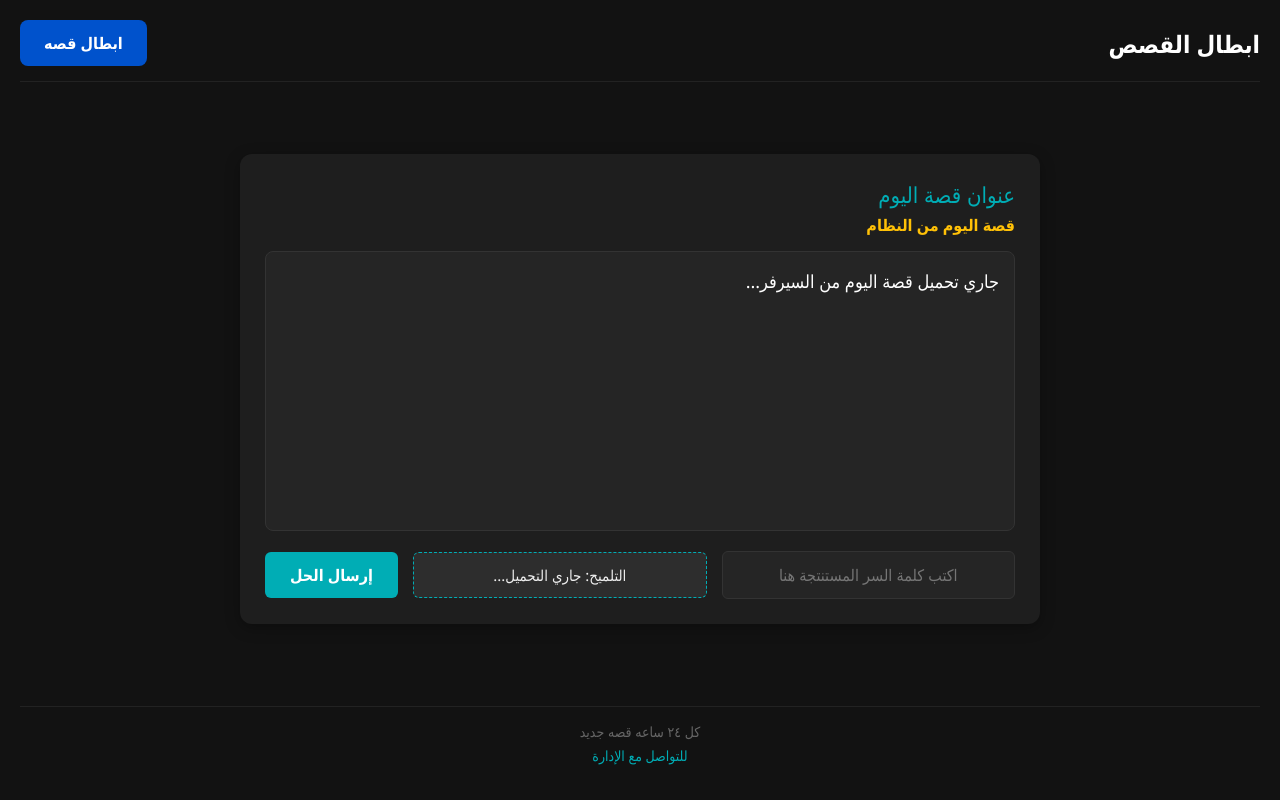
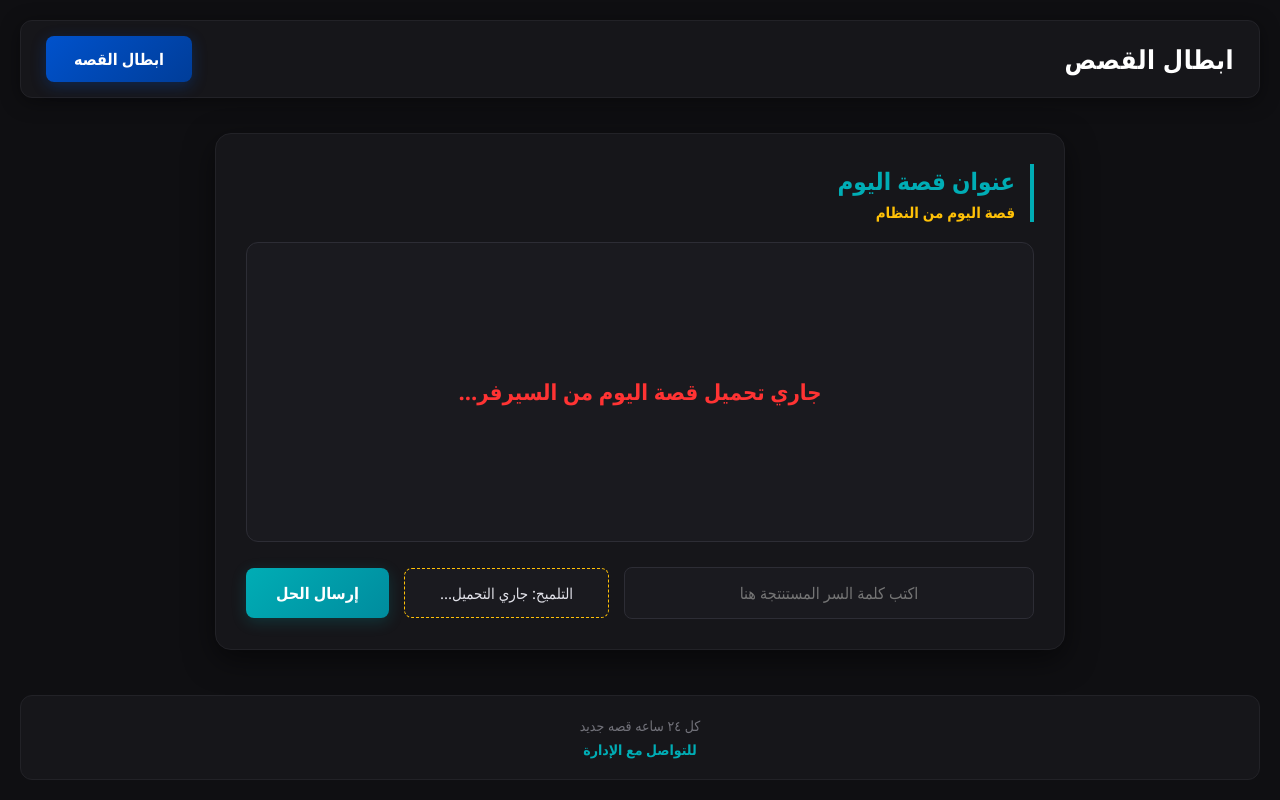
Before and after one commit to altfalalsry454-design/game-online, a plain HTML site: page main.html in a window 1280 px wide. Drawn offline with Linux system fonts and the light colour scheme; no server answers.

Commit message:
Update main.html

```diff
--- a/main.html
+++ b/main.html
@@ -6,31 +6,248 @@
     <title>أبطال القصص</title>
     <style>
         * { box-sizing: border-box; margin: 0; padding: 0; font-family: 'Segoe UI', Tahoma, Geneva, Verdana, sans-serif; }
-        body { background-color: #121212; color: #ffffff; padding: 20px; min-height: 100vh; display: flex; flex-direction: column; justify-content: space-between; }
-        header { display: flex; justify-content: space-between; align-items: center; margin-bottom: 30px; padding-bottom: 15px; border-bottom: 1px solid #222; }
-        .header-title { font-size: 24px; font-weight: bold; color: #ffffff; }
-        .btn-top-100 { background-color: #0052cc; color: white; border: none; padding: 12px 24px; border-radius: 8px; font-size: 16px; font-weight: bold; cursor: pointer; transition: 0.3s; }
-        .btn-top-100:hover { background-color: #0043a4; }
-        .main-container { max-width: 800px; width: 100%; margin: 0 auto; background-color: #1e1e1e; padding: 25px; border-radius: 12px; box-shadow: 0 4px 15px rgba(0,0,0,0.3); }
-        .story-header { margin-bottom: 15px; }
-        .story-main-title { font-size: 22px; color: #00adb5; margin-bottom: 5px; }
-        .story-author { font-size: 16px; color: #ffc107; font-weight: bold; }
-        .story-box { width: 100%; height: 280px; background-color: #252525; border: 1px solid #333; border-radius: 8px; padding: 15px; color: #fff; font-size: 18px; line-height: 1.6; overflow-y: auto; margin-bottom: 20px; text-align: right; }
-        .answer-section { display: flex; gap: 15px; align-items: center; flex-wrap: wrap; }
-        .input-wrapper, .hint-wrapper { flex: 1; min-width: 200px; }
-        input[type="text"] { width: 100%; padding: 12px; background-color: #252525; border: 1px solid #333; border-radius: 6px; color: white; font-size: 16px; text-align: center; }
-        input[type="text"]:focus { border-color: #00adb5; outline: none; }
-        .hint-box { background-color: #2d2d2d; border: 1px dashed #00adb5; padding: 12px; border-radius: 6px; text-align: center; color: #eee; font-size: 15px; }
-        .btn-submit { background-color: #00adb5; color: white; border: none; padding: 12px 25px; border-radius: 6px; font-weight: bold; cursor: pointer; font-size: 16px; }
-        .btn-submit:hover { background-color: #008c9e; }
-        footer { padding: 15px; text-align: center; margin-top: 40px; color: #666; font-size: 14px; border-top: 1px solid #222; }
-        .contact-link { color: #00adb5; text-decoration: none; margin-top: 5px; display: inline-block; }
-        .modal { display: none; position: fixed; top: 0; left: 0; width: 100%; height: 100%; background-color: rgba(0,0,0,0.8); justify-content: center; align-items: center; z-index: 2000; padding: 20px; }
-        .modal-content { background-color: #1e1e1e; padding: 25px; border-radius: 12px; max-width: 500px; width: 100%; max-height: 80vh; overflow-y: auto; border: 1px solid #0052cc; }
-        .leaderboard-table { width: 100%; border-collapse: collapse; margin-top: 15px; }
-        .leaderboard-table th, .leaderboard-table td { padding: 10px; text-align: center; border-bottom: 1px solid #333; }
-        .leaderboard-table th { background-color: #0052cc; color: white; }
-        .close-btn { background-color: #ff4444; color: white; border: none; padding: 8px 16px; border-radius: 4px; cursor: pointer; width: 100%; font-weight: bold; margin-top: 15px; }
+
+        body {
+            background-color: #0f0f12;
+            color: #ffffff;
+            padding: 20px;
+            min-height: 100vh;
+            display: flex;
+            flex-direction: column;
+            justify-content: space-between;
+        }
+
+        header {
+            display: flex;
+            justify-content: space-between;
+            align-items: center;
+            margin-bottom: 30px;
+            padding: 15px 25px;
+            background: #16161a;
+            border-radius: 12px;
+            border: 1px solid #222227;
+            box-shadow: 0 4px 20px rgba(0, 0, 0, 0.4);
+        }
+
+        .header-title {
+            font-size: 26px;
+            font-weight: 800;
+            color: #ffffff;
+            letter-spacing: 0.5px;
+        }
+
+        .btn-top-100 {
+            background: linear-gradient(135deg, #0052cc, #003d99);
+            color: white;
+            border: none;
+            padding: 12px 28px;
+            border-radius: 8px;
+            font-size: 16px;
+            font-weight: bold;
+            cursor: pointer;
+            transition: all 0.3s ease;
+            box-shadow: 0 4px 15px rgba(0, 82, 204, 0.3);
+        }
+
+        .btn-top-100:hover {
+            transform: translateY(-2px);
+            box-shadow: 0 6px 20px rgba(0, 82, 204, 0.5);
+        }
+
+        .main-container {
+            max-width: 850px;
+            width: 100%;
+            margin: 0 auto;
+            background-color: #16161a;
+            padding: 30px;
+            border-radius: 16px;
+            border: 1px solid #222227;
+            box-shadow: 0 10px 30px rgba(0,0,0,0.5);
+        }
+
+        .story-header {
+            margin-bottom: 20px;
+            border-right: 4px solid #00adb5;
+            padding-right: 15px;
+        }
+
+        .story-main-title {
+            font-size: 24px;
+            font-weight: bold;
+            color: #00adb5;
+            margin-bottom: 5px;
+        }
+
+        .story-author {
+            font-size: 15px;
+            color: #ffc107;
+            font-weight: 600;
+        }
+
+        .story-box {
+            width: 100%;
+            height: 300px;
+            background-color: #1a1a1f;
+            border: 1px solid #2d2d35;
+            border-radius: 12px;
+            padding: 25px;
+            color: #ff3333;
+            font-size: 22px;
+            font-weight: bold;
+            line-height: 1.8;
+            overflow-y: auto;
+            margin-bottom: 25px;
+            display: flex;
+            justify-content: center;
+            align-items: center;
+            text-align: center;
+        }
+
+        .answer-section {
+            display: flex;
+            gap: 15px;
+            align-items: center;
+            flex-wrap: wrap;
+        }
+
+        .input-wrapper, .hint-wrapper {
+            flex: 2;
+            min-width: 250px;
+        }
+
+        .hint-wrapper {
+            flex: 1;
+            min-width: 180px;
+        }
+
+        input[type="text"] {
+            width: 100%;
+            padding: 14px;
+            background-color: #1a1a1f;
+            border: 1px solid #2d2d35;
+            border-radius: 8px;
+            color: white;
+            font-size: 16px;
+            text-align: center;
+            transition: all 0.3s ease;
+        }
+
+        input[type="text"]:focus {
+            border-color: #00adb5;
+            box-shadow: 0 0 10px rgba(0, 173, 181, 0.3);
+            outline: none;
+        }
+
+        .hint-box {
+            background-color: #1a1a1f;
+            border: 1px dashed #ffc107;
+            padding: 14px;
+            border-radius: 8px;
+            text-align: center;
+            color: #e2e2e9;
+            font-size: 15px;
+            font-weight: 500;
+        }
+
+        .btn-submit {
+            background: linear-gradient(135deg, #00adb5, #008c9e);
+            color: white;
+            border: none;
+            padding: 14px 30px;
+            border-radius: 8px;
+            font-weight: bold;
+            cursor: pointer;
+            font-size: 16px;
+            transition: all 0.3s ease;
+            box-shadow: 0 4px 15px rgba(0, 173, 181, 0.2);
+        }
+
+        .btn-submit:hover {
+            transform: translateY(-2px);
+            box-shadow: 0 6px 20px rgba(0, 173, 181, 0.4);
+        }
+
+        footer {
+            padding: 20px;
+            text-align: center;
+            margin-top: 40px;
+            color: #72727a;
+            font-size: 14px;
+            background: #16161a;
+            border-radius: 12px;
+            border: 1px solid #222227;
+        }
+
+        .contact-link {
+            color: #00adb5;
+            text-decoration: none;
+            margin-top: 5px;
+            display: inline-block;
+            font-weight: 600;
+            transition: color 0.2s;
+        }
+        .contact-link:hover {
+            color: #00ffff;
+        }
+
+        .modal {
+            display: none;
+            position: fixed;
+            top: 0;
+            left: 0;
+            width: 100%;
+            height: 100%;
+            background-color: rgba(0,0,0,0.85);
+            justify-content: center;
+            align-items: center;
+            z-index: 2000;
+            padding: 20px;
+        }
+
+        .modal-content {
+            background-color: #16161a;
+            padding: 30px;
+            border-radius: 16px;
+            max-width: 550px;
+            width: 100%;
+            max-height: 80vh;
+            overflow-y: auto;
+            border: 1px solid #0052cc;
+            box-shadow: 0 10px 40px rgba(0,0,0,0.6);
+        }
+
+        .leaderboard-table {
+            width: 100%;
+            border-collapse: collapse;
+            margin-top: 20px;
+        }
+
+        .leaderboard-table th, .leaderboard-table td {
+            padding: 12px;
+            text-align: center;
+            border-bottom: 1px solid #222227;
+        }
+
+        .leaderboard-table th {
+            background-color: #0052cc;
+            color: white;
+            font-weight: bold;
+            border-radius: 4px;
+        }
+
+        .close-btn {
+            background-color: #ff4444;
+            color: white;
+            border: none;
+            padding: 10px 16px;
+            border-radius: 6px;
+            cursor: pointer;
+            width: 100%;
+            font-weight: bold;
+            margin-top: 20px;
+            transition: background 0.2s;
+        }
+        .close-btn:hover { background-color: #cc3333; }
     </style>
     <script src="https://www.gstatic.com/firebasejs/8.10.1/firebase-app.js"></script>
     <script src="https://www.gstatic.com/firebasejs/8.10.1/firebase-firestore.js"></script>
@@ -38,7 +255,7 @@
 <body>
     <header>
         <div class="header-title">ابطال القصص</div>
-        <button class="btn-top-100" onclick="openLeaderboard()">ابطال قصه</button>
+        <button class="btn-top-100" onclick="openLeaderboard()">ابطال القصه</button>
     </header>
 
     <div class="main-container">
@@ -56,7 +273,7 @@
 
     <div class="modal" id="leaderboardModal">
         <div class="modal-content">
-            <h3 style="text-align: center; color: #ffc107; margin-bottom: 15px;">🏆 أبطال القصة - أفضل 100 لاعب</h3>
+            <h3 style="text-align: center; color: #ffc107; margin-bottom: 15px; font-size: 22px;">🏆 أبطال القصة - أفضل 100 لاعب</h3>
             <table class="leaderboard-table">
                 <thead><tr><th>الترتيب</th><th>اللاعب</th><th>النقاط</th></tr></thead>
                 <tbody id="leaderboardRows"></tbody>
```
